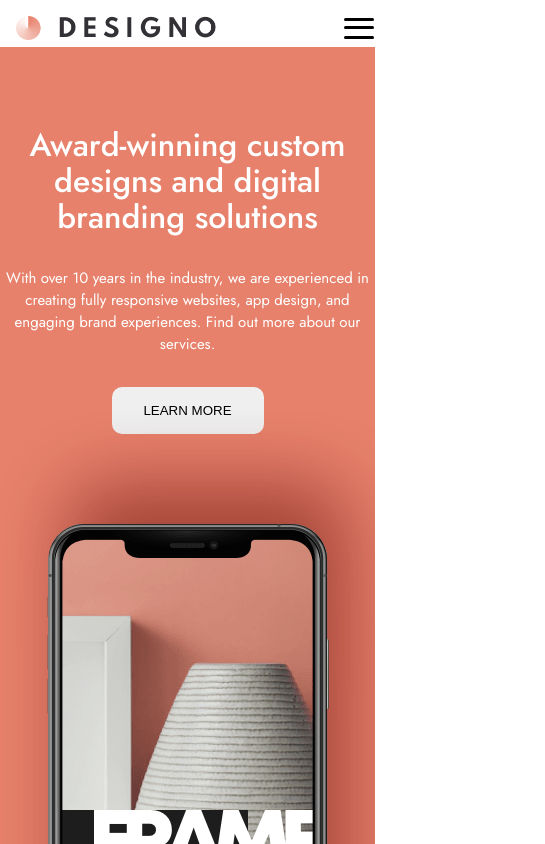
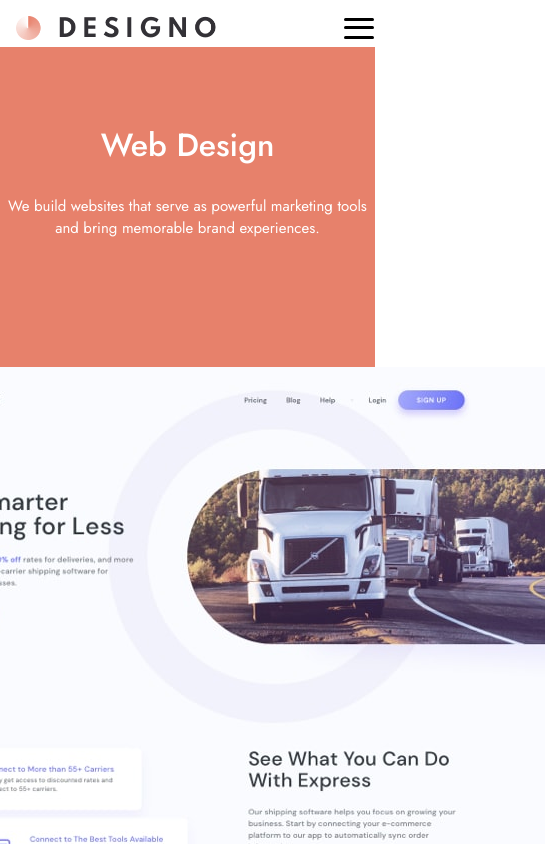
Before and after one commit to morfeli/designo-app, a React (Create React App) app: page / in a window 390 px wide. Shown: the top 844 px of the page, 545 px wide, since content can reach past the window. Built offline with nearby package versions, Linux system fonts and the light colour scheme.

Commit message:
web page mobile view

```diff
--- a/src/App.js
+++ b/src/App.js
@@ -1,18 +1,17 @@
 import React from "react";
 import Header from "./components/Header/Header";
 import HomePage from "./pages/HomePage";
+import WebDesign from "./pages/WebDesign";
 import { Switch, Route, Redirect } from "react-router-dom";
-import Characteristics from "./components/Characteristics /Characteristics";
-import GetInTouch from "./components/Contact/GetInTouch";
+
 import Footer from "./components/Footer/Footer";
 
 function App() {
   return (
     <div>
       <Header />
-      <HomePage />
-      <Characteristics />
-      <GetInTouch />
+      {/* <HomePage /> */}
+      <WebDesign />
       <Footer />
     </div>
   );
--- /dev/null
+++ b/src/components/Cards/WebCards.jsx
@@ -0,0 +1,19 @@
+import "./WebCards.scss";
+
+const WebCards = (props) => {
+  return (
+    <li className="webcards__container">
+      <img
+        className="webcards__container--img"
+        src={props.image}
+        alt="project-image"
+      />
+      <div className="webcards__container--textBox">
+        <h1 className="webcards__container--title">{props.title}</h1>
+        <p className="webcards__container--p">{props.description}</p>
+      </div>
+    </li>
+  );
+};
+
+export default WebCards;
--- /dev/null
+++ b/src/components/Cards/WebCards.scss
@@ -0,0 +1,14 @@
+* {
+  margin: 0;
+  padding: 0;
+  box-sizing: border-box;
+}
+
+@import "../../../styles/partials.scss";
+
+.webcards__container {
+  list-style: none;
+  display: flex;
+  flex-direction: column;
+  align-items: center;
+}
--- /dev/null
+++ b/src/components/Cards/WebDesignCards.jsx
@@ -0,0 +1,70 @@
+import React, { Fragment } from "react";
+import WebCards from "./WebCards";
+import expressImg from "../../assets/web-design/desktop/image-express.jpg";
+import transferImg from "../../assets/web-design/desktop/image-transfer.jpg";
+import photonImg from "../../assets/web-design/desktop/image-photon.jpg";
+import builderImg from "../../assets/web-design/desktop/image-builder.jpg";
+import blogrImg from "../../assets/web-design/desktop/image-blogr.jpg";
+import campImg from "../../assets/web-design/desktop/image-camp.jpg";
+import "./WebDesignCards.scss";
+
+const DUMMY_WEBCARDS = [
+  {
+    id: "0",
+    image: expressImg,
+    title: "EXPRESS",
+    description: "A multi-carrier shipping website for ecommerce businesses",
+  },
+  {
+    id: "1",
+    image: transferImg,
+    title: "TRANSFER",
+    description:
+      "Site for low-cost money transfers and sending money within seconds",
+  },
+  {
+    id: "2",
+    image: photonImg,
+    title: "PHOTON",
+    description:
+      "A state-of-the-art music player with high-resolution audio and DSP effects",
+  },
+  {
+    id: "3",
+    image: builderImg,
+    title: "BUILDER",
+    description:
+      "Connects users with local contractors based on their location",
+  },
+  {
+    id: "4",
+    image: blogrImg,
+    title: "BLOGR",
+    description:
+      "Blogr is a platform for creating an online blog or publication",
+  },
+  {
+    id: "5",
+    image: campImg,
+    title: "CAMP",
+    description:
+      "Get expert training in coding, data, design, and digital marketing",
+  },
+];
+
+const WebDesignCards = () => {
+  return (
+    <ul className="webdesign__ul">
+      {DUMMY_WEBCARDS.map((item) => (
+        <WebCards
+          key={item.id}
+          title={item.title}
+          image={item.image}
+          description={item.description}
+        />
+      ))}
+    </ul>
+  );
+};
+
+export default WebDesignCards;
--- /dev/null
+++ b/src/components/Cards/WebDesignCards.scss
@@ -0,0 +1,16 @@
+* {
+  margin: 0;
+  padding: 0;
+  box-sizing: border-box;
+}
+
+// .webdesign__ul {
+//   display: flex;
+//   flex-direction: column;
+//   align-items: center;
+//   justify-content: space-evenly;
+//   width: 327px;
+//   height: 1396px;
+//   margin: 0 auto;
+//   margin-top: 3rem;
+// }
--- /dev/null
+++ b/src/components/Hero/HeroWeb.jsx
@@ -0,0 +1,16 @@
+import React from "react";
+import "./HeroWeb.scss";
+
+const HeroWeb = () => {
+  return (
+    <section className="web__container">
+      <h1 className="web__container--h1">Web Design</h1>
+      <p className="web__container--p">
+        We build websites that serve as powerful marketing tools and bring
+        memorable brand experiences.
+      </p>
+    </section>
+  );
+};
+
+export default HeroWeb;
--- /dev/null
+++ b/src/components/Hero/HeroWeb.scss
@@ -0,0 +1,32 @@
+* {
+  margin: 0;
+  padding: 0;
+  box-sizing: border-box;
+}
+
+@import "../../../styles/partials.scss";
+
+.web__container {
+  width: 375px;
+  height: 320px;
+  background-color: $peach;
+
+  &--h1 {
+    padding-top: 5rem;
+    font-family: $jost;
+    font-weight: $fontmed;
+    font-size: 32px;
+    color: $white;
+    line-height: 36px;
+    text-align: center;
+  }
+
+  &--p {
+    margin-top: 2rem;
+    font-family: $jost;
+    font-weight: $fontreg;
+    font-size: 15px;
+    text-align: center;
+    color: $white;
+  }
+}
--- a/src/pages/HomePage.jsx
+++ b/src/pages/HomePage.jsx
@@ -1,12 +1,16 @@
 import React, { Fragment } from "react";
 import CardSection from "../components/Cards/CardSection";
 import HeroHome from "../components/Hero/HeroHome";
+import Characteristics from "../components/Characteristics /Characteristics";
+import GetInTouch from "../components/Contact/GetInTouch";
 
 const HomePage = () => {
   return (
     <Fragment>
       <HeroHome />
       <CardSection />
+      <Characteristics />
+      <GetInTouch />
     </Fragment>
   );
 };
--- a/src/pages/WebDesign.jsx
+++ b/src/pages/WebDesign.jsx
@@ -0,0 +1,25 @@
+import React, { Fragment } from "react";
+import HeroWeb from "../components/Hero/HeroWeb";
+import AppCard from "../components/Cards/AppCard";
+import GetInTouch from "../components/Contact/GetInTouch";
+import GraphicCard from "../components/Cards/GraphicCard";
+import WebDesignCards from "../components/Cards/WebDesignCards";
+
+const WebDesign = () => {
+  return (
+    <Fragment>
+      <HeroWeb />
+      <WebDesignCards />
+      <div
+        style={{ display: "flex", flexDirection: "column" }}
+        className="container"
+      >
+        <AppCard />
+        <GraphicCard />
+      </div>
+      <GetInTouch />
+    </Fragment>
+  );
+};
+
+export default WebDesign;
```
